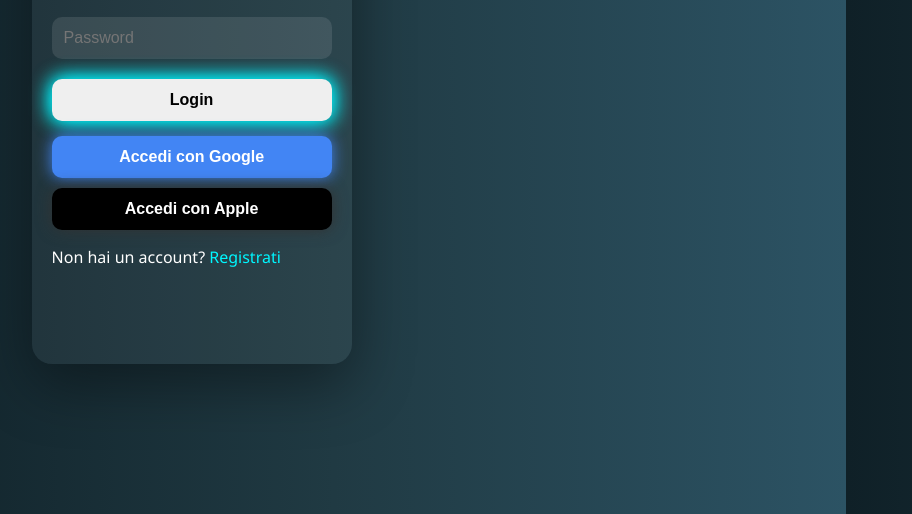
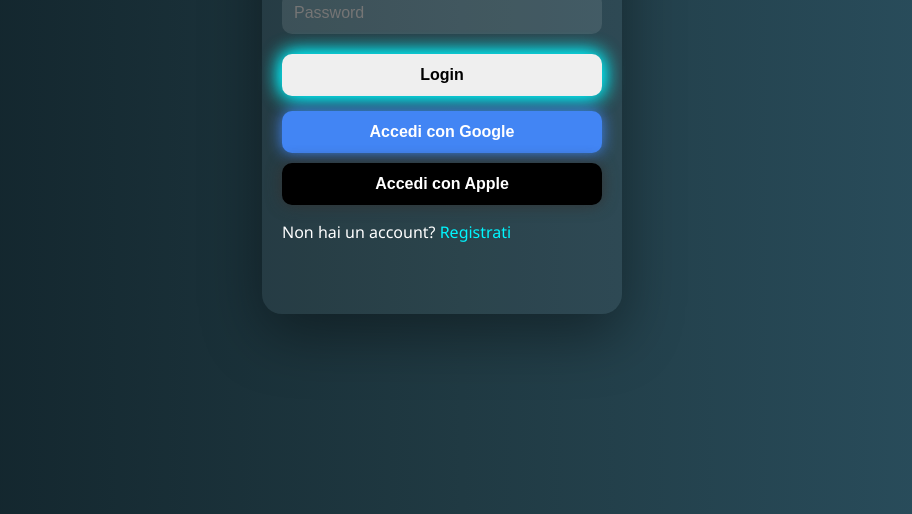
Before and after one commit to Dudu060300/HTML, a plain HTML site: page index.html in a window 1280 px wide. Shown: the part 286-800 px from the top of the page, without its empty margins (178-1090 px from the left). Drawn offline with Linux system fonts and the light colour scheme.

Commit message:
Update style.css

```diff
--- a/assets/style.css
+++ b/assets/style.css
@@ -146,12 +146,13 @@
 @media only screen and (max-height: 2500px) {
 
   .card{
-    width:80%;
+    width:90%;
     padding:20px;
+    height:90%;
   }
 
   body, html {
-    width:80%;
+    height:90%;
     overflow-x:hidden;
   }
    }
```
